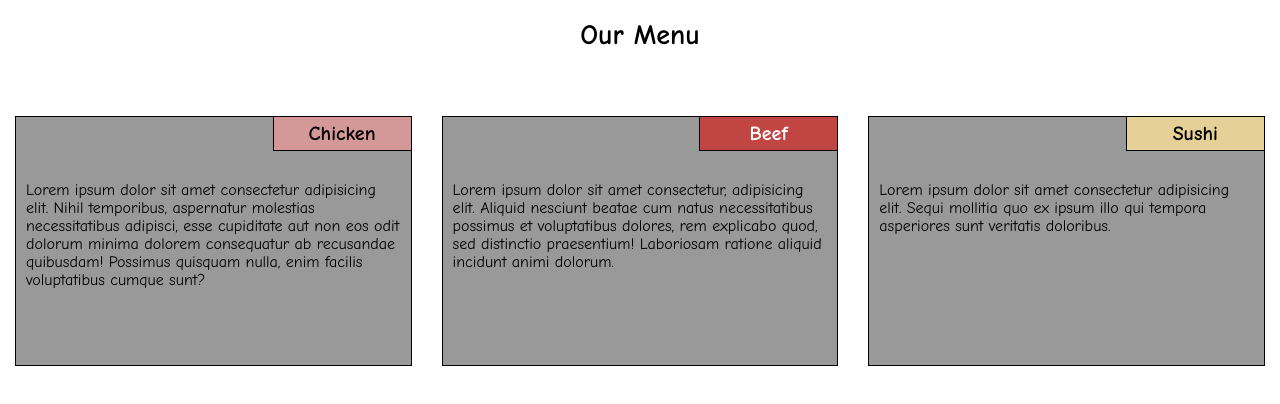
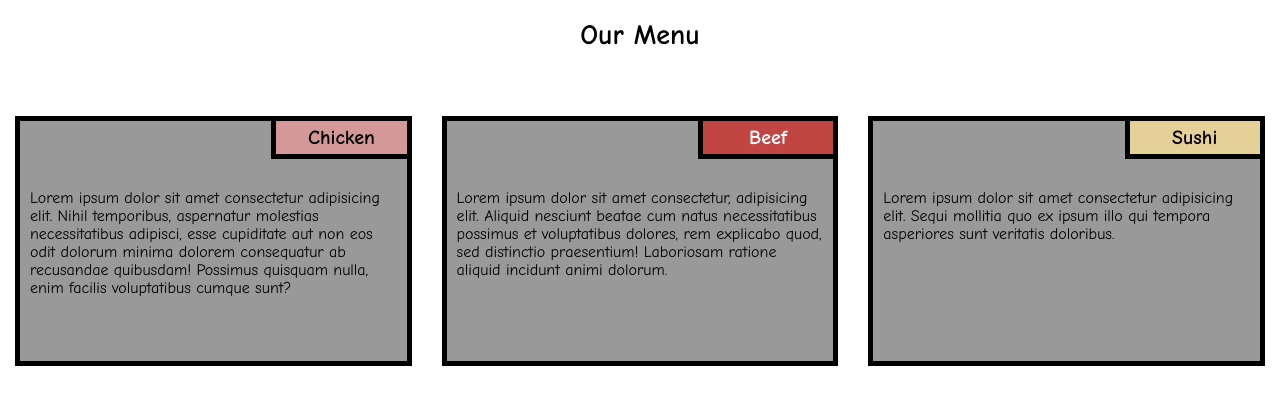
Before and after one commit to AshifurRedwan/coursera-assignment, a plain HTML site: page module2-solution/index.html in a window 1280 px wide. Drawn offline with Linux system fonts and the light colour scheme.

Commit message:
Border pixel changed to 5px

```diff
--- a/module2-solution/css/style.css
+++ b/module2-solution/css/style.css
@@ -16,7 +16,7 @@
   }
 
   section {
-    border: 1px solid black;
+    border: 5px solid black;
     background-color:#999999;
     height: 250px;
     overflow: auto;
@@ -26,7 +26,7 @@
     overflow: none;
     text-align: center;
     width: 35%;
-    border: 1px solid black;
+    border: 5px solid black;
     border-top: none;
     border-right: none;
     padding: 5px 20px 5px 20px;
```
